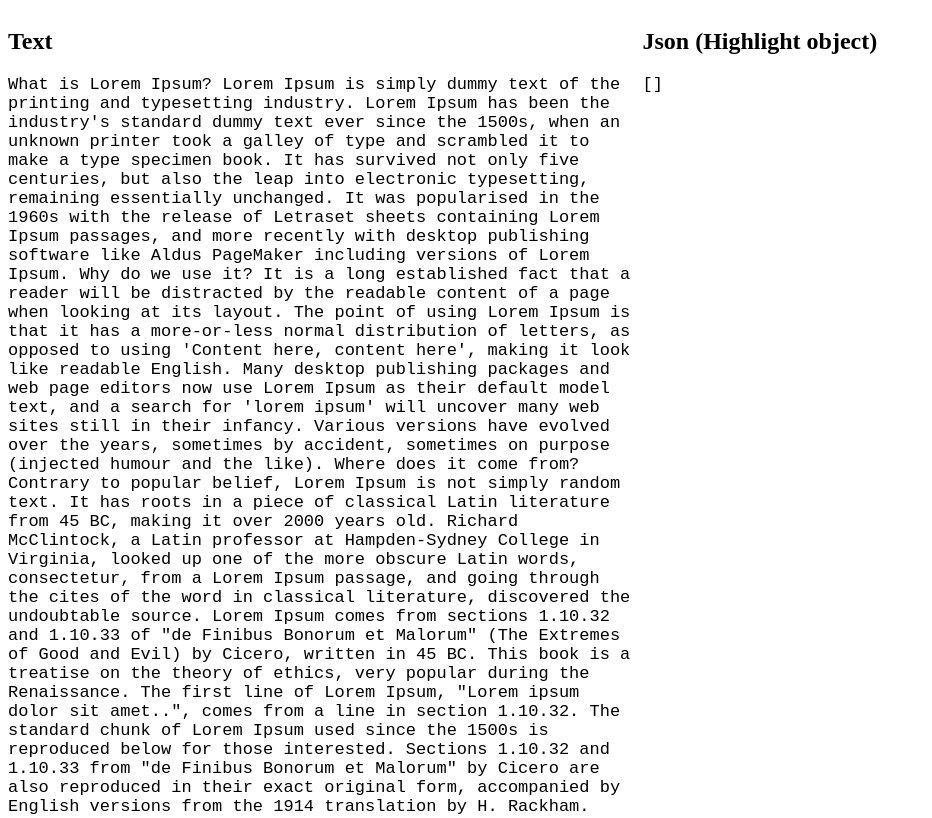
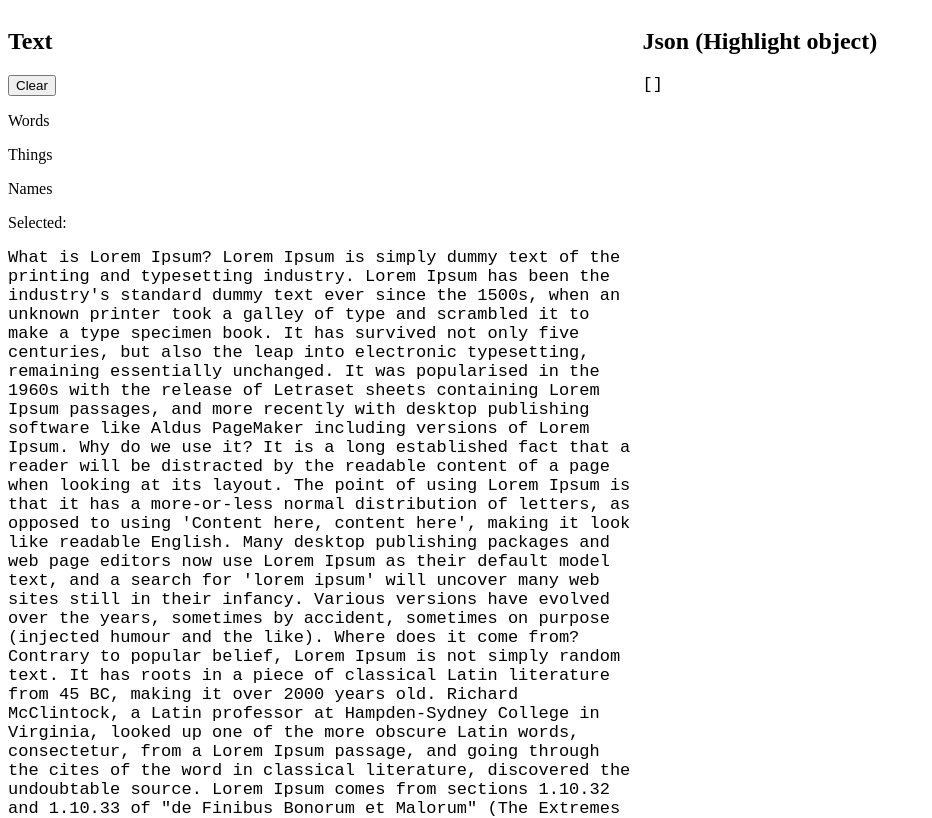
Before and after one commit to damianpumar/highlighting-css-api, a Nuxt app: page / in a window 1280 px wide. Shown: the top 818 px of the page, without its empty margins (0-932 px from the left). Built offline with nearby package versions, Linux system fonts and the light colour scheme.

Commit message:
✨ Multi selection

```diff
--- a/app.vue
+++ b/app.vue
@@ -2,6 +2,15 @@
   <div class="container">
     <div class="left">
       <h2>Text</h2>
+
+      <button @click="onClear">Clear</button>
+
+      <div v-for="token in tokens">
+        <p @click="selectToken(token)">
+          {{ token }}
+        </p>
+      </div>
+      <p>Selected: {{ selectedToken }}</p>
       <span id="lorem" v-html="field"></span>
     </div>
 
@@ -13,6 +22,8 @@
 </template>
 
 <script lang="ts" setup>
+import type { Selected } from "./Selected";
+
 const field = `What is Lorem Ipsum? Lorem Ipsum is simply dummy text of the printing and
       typesetting industry. Lorem Ipsum has been the industry's standard dummy
       text ever since the 1500s, when an unknown printer took a galley of type
@@ -46,24 +57,43 @@ const field = `What is Lorem Ipsum? Lorem Ipsum is simply dummy text of the prin
       Cicero are also reproduced in their exact original form, accompanied by
       English versions from the 1914 translation by H. Rackham.`;
 
+const tokens: string[] = ["Words", "Things", "Names"];
+const selections = ref<Selected[]>([]);
+const selectedToken = ref("");
+const classByToken = {
+  Words: "hl",
+  Things: "hl-2",
+  Names: "hl-3",
+};
+
+type Dictionary = {
+  [key: string]: Range[];
+};
+
+const hl: Dictionary = {};
+
 function getSelectedText() {
   if (window.getSelection) {
     return window.getSelection();
   }
 }
 
-const selections = ref<any[]>([]);
-function doSomethingWithSelectedText() {
+function selectToken(token: string) {
+  selectedToken.value = token;
+}
+
+function highlightBySelection() {
   const selection = getSelectedText();
-  if (selection?.type !== "Range") return;
+  if (selection?.type !== "Range" || !selectedToken.value) return;
 
   const from = selection.anchorOffset;
   const to = selection.focusOffset;
 
-  const selected = {
+  const selected: Selected = {
     from,
     to,
     text: selection.toString(),
+    token: selectedToken.value,
   };
 
   highlight(selected);
@@ -72,14 +102,17 @@ function doSomethingWithSelectedText() {
   localStorage.setItem("selection", JSON.stringify(selections.value));
 }
 
-const hl: Range[] = [];
+function onClear() {
+  localStorage.removeItem("selection");
+  window.location.reload();
+}
 
-function highlight(selected: any) {
+function highlight(selected: Selected) {
   if (!CSS.highlights) {
     alert("The CSS Custom Highlight API is not supported in this browser!");
   }
 
-  const { from, to } = selected;
+  const { from, to, token } = selected;
   const selection = getSelectedText()!;
   const node = document.getElementById("lorem")!;
 
@@ -88,7 +121,9 @@ function highlight(selected: any) {
   range.setEnd(node.firstChild!, to);
 
   selection.addRange(range);
-  hl.push(range);
+  if (!hl[token]) hl[token] = [];
+
+  hl[token].push(range);
 
   selection.empty();
 
@@ -96,13 +131,24 @@ function highlight(selected: any) {
 }
 
 function applyHighlight() {
-  CSS.highlights.set("hl-2", new Highlight(...hl.flat()));
+  for (const iterator of Object.entries(hl)) {
+    const [key, value] = iterator;
+    const cl = classByToken[key as keyof typeof classByToken];
+
+    CSS.highlights.set(cl, new Highlight(...value.flat()));
+  }
+
+  if (Object.keys(hl).length > 1) {
+    document.getElementById("lorem")!.style.lineHeight = "1.5";
+  }
+  if (Object.keys(hl).length > 2) {
+    document.getElementById("lorem")!.style.lineHeight = "2";
+  }
 }
 
 function loadHighlight() {
-  const savedSelections = localStorage.getItem("selection");
+  const savedSelections = localStorage.getItem("selection") ?? "[]";
 
-  if (!savedSelections) return;
   const parsedSavedSelections = JSON.parse(savedSelections);
 
   for (const selected of parsedSavedSelections) {
@@ -112,7 +158,7 @@ function loadHighlight() {
 }
 
 onMounted(() => {
-  document.onmouseup = doSomethingWithSelectedText;
+  document.onmouseup = highlightBySelection;
 
   loadHighlight();
 });
@@ -127,7 +173,7 @@ span {
   background-color: yellow;
 
   -webkit-text-decoration: darkturquoise solid underline;
-  text-decoration: darkturquoise solid underline 5px;
+  text-decoration: darkturquoise solid underline 6px;
   -webkit-text-decoration-skip: ink;
   text-decoration-skip-ink: auto;
 }
@@ -137,6 +183,15 @@ span {
 
   -webkit-text-decoration: rgb(185, 0, 209) solid underline;
   text-decoration: rgb(185, 0, 209) solid underline 5px;
+  -webkit-text-decoration-skip: ink;
+  text-decoration-skip-ink: auto;
+}
+
+::highlight(hl-3) {
+  background-color: yellow;
+
+  -webkit-text-decoration: #f60b26 solid underline;
+  text-decoration: #f60b26 solid underline 4px;
   -webkit-text-decoration-skip: ink;
   text-decoration-skip-ink: auto;
 }
```
Also changed, not shown: Selected.ts (+6 -1 lines).
